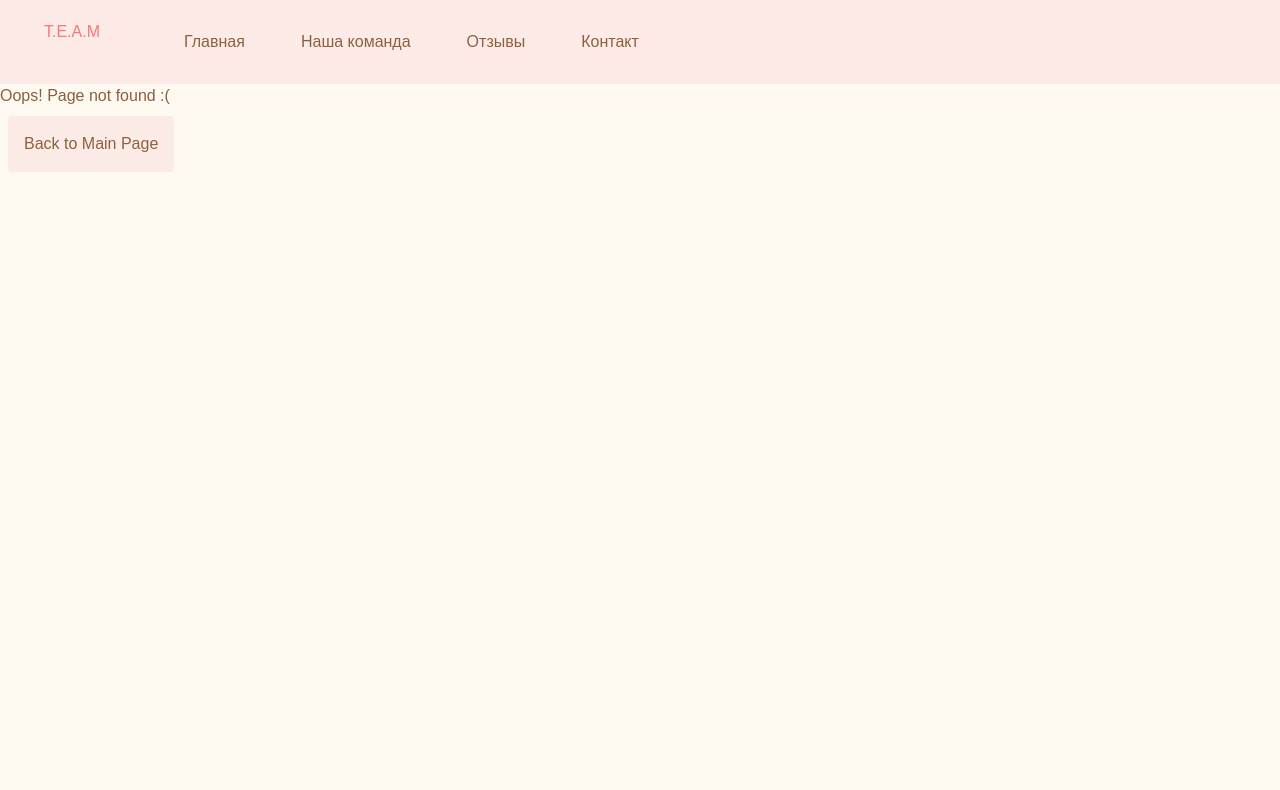
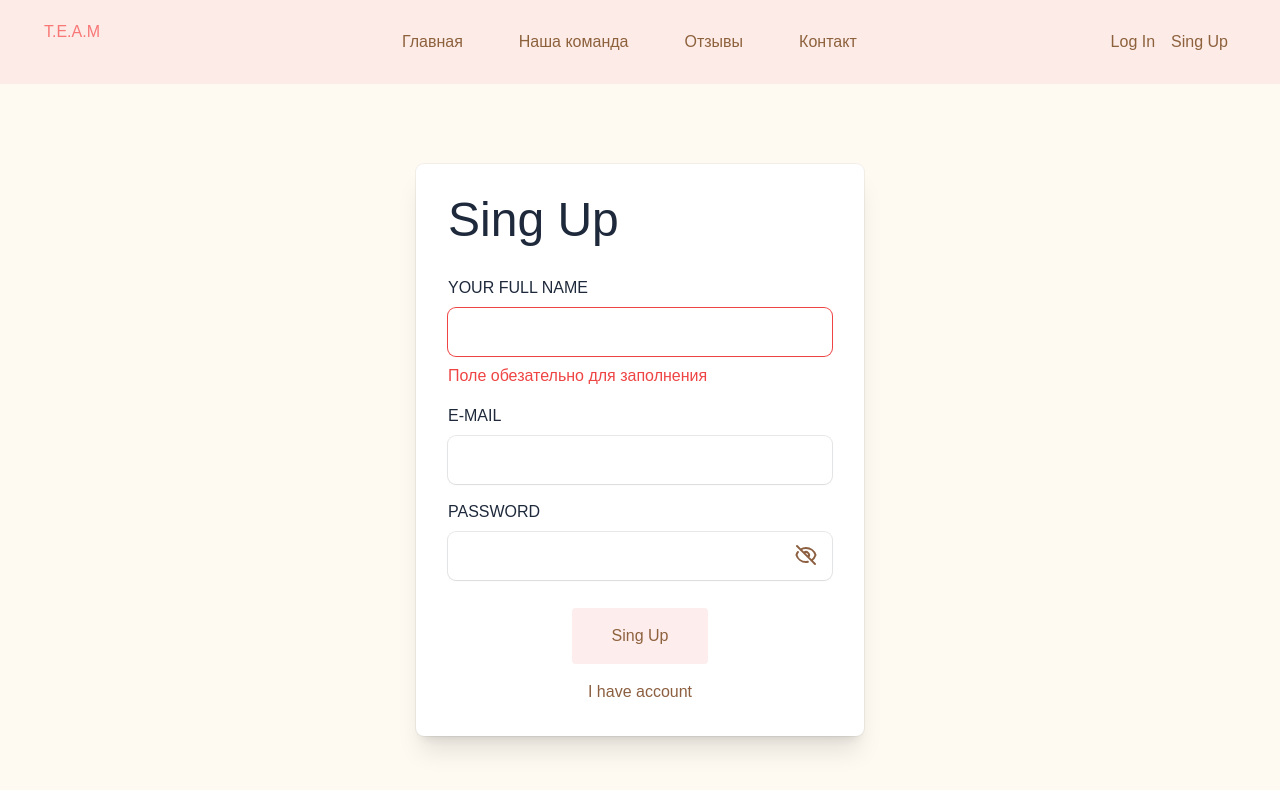
Before and after one commit to GrigoryGerasimov/partial, a React (Create React App) app: page /auth/signUp in a window 1280 px wide. Before the commit this address had no page. Shown: the top 790 px of the page. Built offline with nearby package versions, Linux system fonts and the light colour scheme.

Commit message:
add_auth/field

```diff
--- a/package.json
+++ b/package.json
@@ -3,6 +3,7 @@
 	"version": "0.1.0",
 	"private": true,
 	"dependencies": {
+		"@heroicons/react": "^1.0.6",
 		"@reduxjs/toolkit": "^1.9.0",
 		"@sentry/react": "^7.19.0",
 		"@sentry/tracing": "^7.19.0",
@@ -17,7 +18,8 @@
 		"react-router-dom": "^6.4.3",
 		"react-scripts": "5.0.1",
 		"react-toastify": "^8.1.0",
-		"sass": "^1.56.1"
+		"sass": "^1.56.1",
+		"yup": "^0.32.11"
 	},
 	"scripts": {
 		"start": "react-scripts start",
--- a/src/app/components/common/Button.jsx
+++ b/src/app/components/common/Button.jsx
@@ -4,7 +4,7 @@ import PropTypes from 'prop-types'
 const Button = ({ children, ...rest }) => {
 	return (
 		<button
-			className='border-none outline-none appearance-none p-4 bg-red-100 bg-opacity-60 text-yellow-900 text-opacity-80 rounded mt-2 mx-2 mb-11 cursor-pointer transition-all hover:bg-red-400 hover:bg-opacity-95 hover:text-white hover:text-opacity-95'
+			className='block border-none outline-none appearance-none p-4 px-10 bg-red-100 bg-opacity-60 text-yellow-900 text-opacity-80 rounded mt-2 mb-4 m-auto cursor-pointer transition-all hover:bg-red-400 hover:bg-opacity-95 hover:text-white hover:text-opacity-95'
 			{...rest}
 		>
 			{children}
--- /dev/null
+++ b/src/app/components/common/card.jsx
@@ -0,0 +1,27 @@
+import React from 'react'
+import PropTypes from 'prop-types'
+
+const Card = ({ children }) => {
+	return (
+		<div className='bg-white rounded-lg overflow-hidden ring-1 ring-slate-900/5 shadow-xl p-8  mb-20 min-w-full xs:min-w-[400px] '>
+			{children}
+		</div>
+	)
+}
+
+const CardTitle = ({ children, label }) => {
+	return <h1 className='text-slate-800 mb-6 text-5xl '>{children || label}</h1>
+}
+
+Card.Title = CardTitle
+
+Card.propTypes = {
+	children: PropTypes.oneOfType([PropTypes.arrayOf(PropTypes.node), PropTypes.node]),
+}
+
+CardTitle.propTypes = {
+	children: PropTypes.oneOfType([PropTypes.arrayOf(PropTypes.node), PropTypes.node]),
+	label: PropTypes.string,
+}
+
+export default Card
--- /dev/null
+++ b/src/app/components/common/fields/textField.jsx
@@ -0,0 +1,66 @@
+import React, { useState } from 'react'
+import PropTypes from 'prop-types'
+import { EyeIcon, EyeOffIcon } from '@heroicons/react/outline'
+
+const TextField = ({ name, label, type, value, onChange, error }) => {
+	const [showPassword, setShowPassword] = useState(false)
+
+	const toggleShowPassword = () => {
+		setShowPassword((prevState) => !prevState)
+	}
+
+	const handleChange = ({ target }) => {
+		onChange({ name: target.name, value: target.value })
+	}
+
+	const getInputClasses = () => {
+		return error
+			? ' ring-red-500 hover:ring-red-500'
+			: ' ring-slate-900/10 hover:ring-slate-300'
+	}
+
+	return (
+		<div className='pt-2 pb-2 '>
+			<div className='relative'>
+				<label className='text-slate-800 uppercase' htmlFor={name}>
+					{label}
+				</label>
+				<input
+					className={`mt-2 w-full py-2 rounded text-sm  h-12 focus:outline-none bg-white ring-1 ${getInputClasses()} focus:outline-none focus:ring-2 focus:ring-sky-500 shadow-sm rounded-lg text-slate-800 p-2`}
+					type={showPassword ? 'text' : type}
+					id={name}
+					name={name}
+					value={value}
+					onChange={handleChange}
+				/>
+				{type === 'password' && (
+					<span
+						onClick={toggleShowPassword}
+						className='cursor-pointer absolute left-[90%] top-[54%]'
+					>
+						{showPassword ? (
+							<EyeIcon className='h-6 w-6' />
+						) : (
+							<EyeOffIcon className='h-6 w-6' />
+						)}
+					</span>
+				)}
+			</div>
+
+			{error && <span className='block mt-2 text-red-500'>{error}</span>}
+		</div>
+	)
+}
+TextField.defaultProps = {
+	type: 'text',
+}
+TextField.propTypes = {
+	name: PropTypes.string,
+	label: PropTypes.string,
+	value: PropTypes.string,
+	type: PropTypes.string,
+	onChange: PropTypes.func,
+	error: PropTypes.string,
+}
+
+export default TextField
--- /dev/null
+++ b/src/app/components/pages/loginPage.jsx
@@ -0,0 +1,73 @@
+import React, { useState, useEffect } from 'react'
+import { NavLink } from 'react-router-dom'
+import Button from '../../components/common/Button'
+import Card from '../../components/common/card'
+import { loginSchema } from '../../utils/yupSchemas'
+import TextField from '../common/fields/textField'
+
+const LoginPage = () => {
+	const [data, setData] = useState({
+		email: '',
+		password: '',
+	})
+	const [errors, setErrors] = useState({})
+
+	useEffect(() => {
+		validate()
+	}, [data])
+
+	const validate = () => {
+		loginSchema
+			.validate(data)
+			.then(() => setErrors({}))
+			.catch((error) => setErrors({ [error.path]: error.message }))
+		return Object.keys(errors).length === 0
+	}
+
+	const handleChange = (target) => {
+		setData((prevStare) => ({
+			...prevStare,
+			[target.name]: target.value,
+		}))
+	}
+
+	const handleSubmit = (e) => {
+		e.preventDefault()
+		const isValid = validate()
+		if (!isValid) return
+		console.log(data)
+	}
+
+	return (
+		<>
+			<Card.Title>Log In</Card.Title>
+			<form onSubmit={handleSubmit}>
+				<TextField
+					name='email'
+					label='e-mail'
+					value={data.email}
+					onChange={handleChange}
+					error={errors.email}
+				/>
+
+				<TextField
+					name='password'
+					label='password'
+					type='password'
+					value={data.password}
+					onChange={handleChange}
+					error={errors.password}
+				/>
+				<div className='text-center mt-5'>
+					<Button>Log In</Button>
+					<NavLink
+						to='auth/signup'
+						className='transition-all hover:text-red-400 hover:underline'
+					>{`I don't have account`}</NavLink>
+				</div>
+			</form>
+		</>
+	)
+}
+
+export default LoginPage
--- /dev/null
+++ b/src/app/components/pages/singupPage.jsx
@@ -0,0 +1,84 @@
+import React, { useState, useEffect } from 'react'
+import { NavLink } from 'react-router-dom'
+import Button from '../../components/common/Button'
+import Card from '../../components/common/card'
+import { signupSchema } from '../../utils/yupSchemas'
+import TextField from '../common/fields/textField'
+
+const SingupPage = () => {
+	const [data, setData] = useState({
+		userName: '',
+		email: '',
+		password: '',
+	})
+
+	const [errors, setErrors] = useState({})
+
+	useEffect(() => {
+		validate()
+	}, [data])
+
+	const validate = () => {
+		signupSchema
+			.validate(data)
+			.then(() => setErrors({}))
+			.catch((error) => setErrors({ [error.path]: error.message }))
+		return Object.keys(errors).length === 0
+	}
+
+	const handleChange = (target) => {
+		setData((prevStare) => ({
+			...prevStare,
+			[target.name]: target.value,
+		}))
+	}
+
+	const handleSubmit = (e) => {
+		e.preventDefault()
+		const isValid = validate()
+		if (!isValid) return
+		console.log(data)
+	}
+
+	return (
+		<>
+			<Card.Title>Sing Up</Card.Title>
+			<form onSubmit={handleSubmit}>
+				<TextField
+					name='userName'
+					label='Your Full Name'
+					value={data.userName}
+					onChange={handleChange}
+					error={errors.userName}
+				/>
+
+				<TextField
+					name='email'
+					label='e-mail'
+					value={data.email}
+					onChange={handleChange}
+					error={errors.email}
+				/>
+
+				<TextField
+					name='password'
+					label='password'
+					type='password'
+					value={data.password}
+					onChange={handleChange}
+					error={errors.password}
+				/>
+
+				<div className='text-center mt-5'>
+					<Button>Sing Up</Button>
+					<NavLink
+						to='/auth/login'
+						className='transition-all hover:text-red-400 hover:underline'
+					>{`I have account`}</NavLink>
+				</div>
+			</form>
+		</>
+	)
+}
+
+export default SingupPage
--- a/src/app/components/ui/header/Header.jsx
+++ b/src/app/components/ui/header/Header.jsx
@@ -1,12 +1,14 @@
 import React from 'react'
 import NavBar from './NavBar'
+import NavLinks from './navLinks'
 import NavLogo from './NavLogo'
 
 const Header = () => {
 	return (
-		<header className='sm:flex sm:flex-wrap sm:flex-col sm:content-center md:flex md:flex-row md:justify-start md:py-5 md:px-11 md:w-full md:bg-red-100 md:bg-opacity-60 md:text-yellow-900 md:text-opacity-80'>
+		<header className='sm:flex sm:flex-wrap sm:flex-col sm:content-center md:flex md:flex-row md:justify-between md:py-5 md:px-11 md:w-full md:bg-red-100 md:bg-opacity-60 md:text-yellow-900 md:text-opacity-80'>
 			<NavLogo label='T.E.A.M' />
 			<NavBar />
+			<NavLinks />
 		</header>
 	)
 }
--- /dev/null
+++ b/src/app/components/ui/header/navLinks.jsx
@@ -0,0 +1,24 @@
+import React from 'react'
+import { NavLink } from 'react-router-dom'
+
+const NavLinks = () => {
+	return (
+		<div>
+			<NavLink
+				to='auth/login'
+				className='inline-block my-2.5 mx-2 no-underline text-yellow-900 text-opacity-80 transition-transform hover:scale-125'
+			>
+				Log In
+			</NavLink>
+
+			<NavLink
+				to='auth/signup'
+				className='inline-block my-2.5 mx-2 no-underline text-yellow-900 text-opacity-80 transition-transform hover:scale-125'
+			>
+				Sing Up
+			</NavLink>
+		</div>
+	)
+}
+
+export default NavLinks
--- /dev/null
+++ b/src/app/layouts/authLayout.jsx
@@ -0,0 +1,15 @@
+import React from 'react'
+import { Outlet } from 'react-router-dom'
+import Card from '../components/common/card'
+
+const AuthLayout = () => {
+	return (
+		<div className='max-w-md m-auto mt-20'>
+			<Card>
+				<Outlet />
+			</Card>
+		</div>
+	)
+}
+
+export default AuthLayout
--- /dev/null
+++ b/src/app/utils/yupSchemas.js
@@ -0,0 +1,28 @@
+import * as yup from 'yup'
+
+export const loginSchema = yup.object().shape({
+	password: yup.string().required('Поле обезательно для заполнения'),
+	email: yup
+		.string()
+		.required('Поле обезательно для заполнения')
+		.email('email введён некоректно'),
+})
+
+export const signupSchema = yup.object().shape({
+	password: yup
+		.string()
+		.required('Поле обезательно для заполнения')
+		.matches(/^[^а-яА-Я]*$/g, 'Пароль должен содержать только латинские буквы')
+		.matches(/[A-Z]/g, 'Пароль должен содержать 1 заглавную букву')
+		.matches(/[0-9]+/g, 'Пароль должен содержать 1 цифру')
+		.matches(/^[^ ]*$/g, "Пароль не должен содержать символ 'пробел' ")
+		.min(8, 'Пароль должен состоять из 8 символов'),
+	email: yup
+		.string()
+		.required('Поле обезательно для заполнения')
+		.email('email введёт некоректно'),
+	userName: yup
+		.string()
+		.required('Поле обезательно для заполнения')
+		.min(5, 'Имя пользователя должно состоять хотя бы из 5 символов'),
+})
```
Also changed, not shown: src/app/routes.jsx (+25 -0 lines), 1 other file (tests, documents, lock files or other folders).
